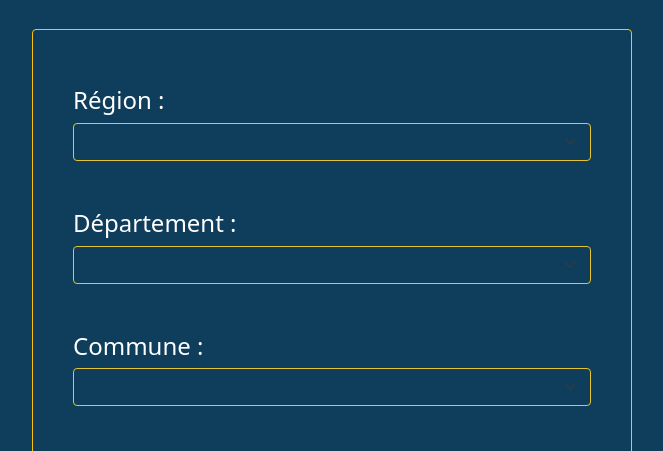
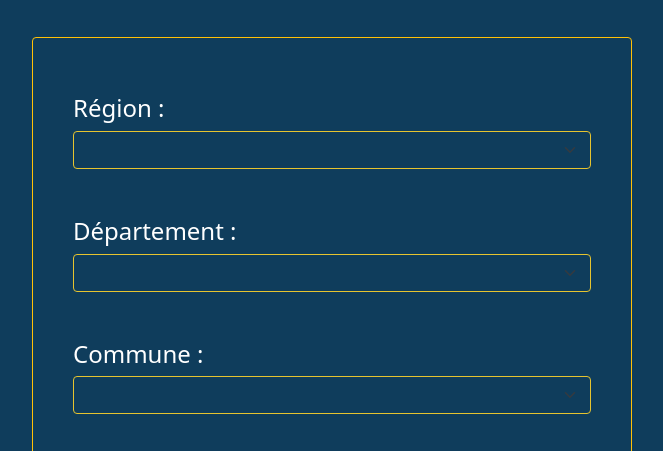
Before and after one commit to jacquesgrana/CDAPHP-TP2JS-AffichageCommunes, a plain HTML site: page index.html in a window 1280 px wide. Shown: the part 131-582 px from the top of the page, without its empty margins (308-971 px from the left). Drawn offline with nearby package versions, Linux system fonts and the light colour scheme; no server answers.

Commit message:
modif css

```diff
--- a/index.html
+++ b/index.html
@@ -15,6 +15,6 @@
     <title>Exercice Affichage des Communes</title>
 </head>
 <body>
-    <div id="root" class="mb-5"></div>
+    <div id="root" class="mb-5 d-flex flex-column align-items-center justify-content-center"></div>
 </body>
 </html>
```
